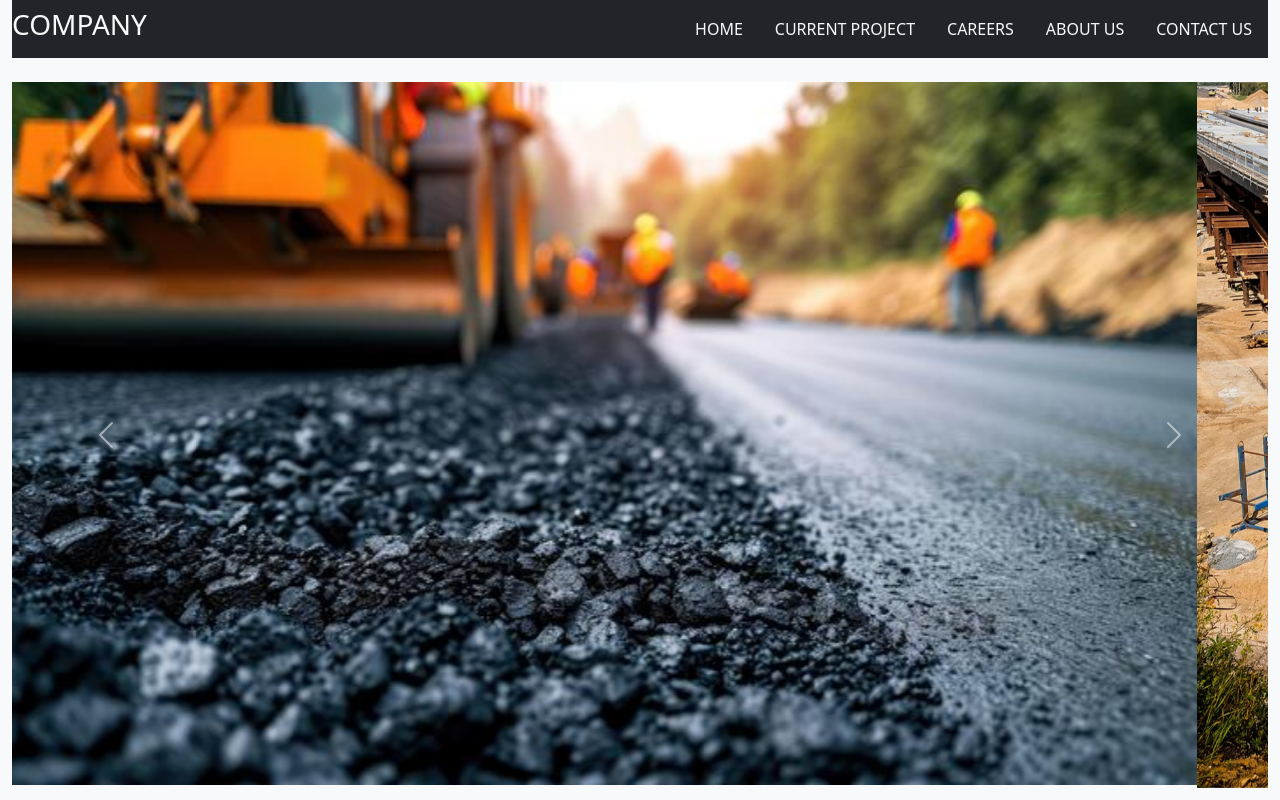
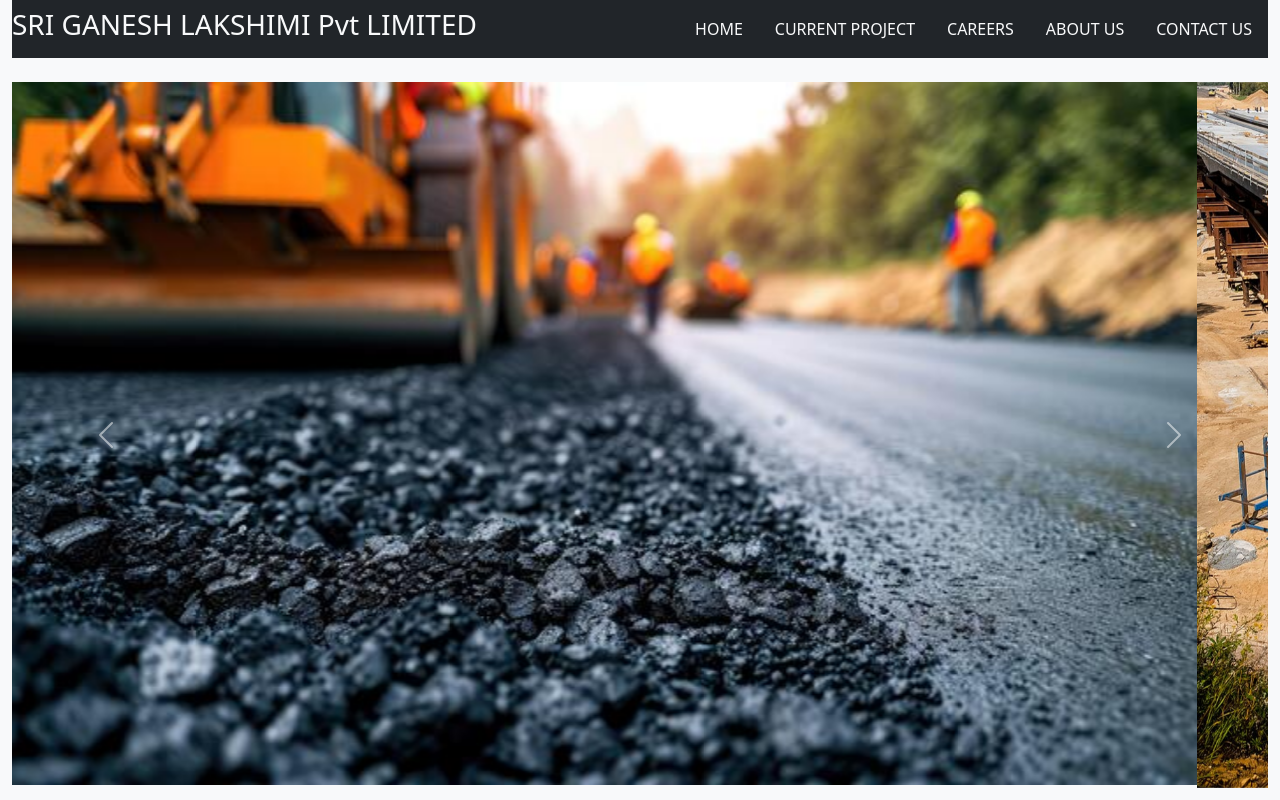
Before and after one commit to Dharanidharan7679/Web-techonology, a plain HTML site: page index.html in a window 1280 px wide. Shown: the top 800 px of the page. Drawn offline with nearby package versions, Linux system fonts and the light colour scheme.

Commit message:
Update index.html

```diff
--- a/index.html
+++ b/index.html
@@ -15,7 +15,7 @@
 <body class="bg-light text-dark">
   <div class="container-fluid">
     <nav class="navbar navbar-expand bg-dark justify-content-center">
-      <div class="text-light"><h3>COMPANY</h3></div>
+      <div class="text-light"><h3>SRI GANESH LAKSHIMI Pvt LIMITED</h3></div>
       <ul class="nav ms-auto">
         <li class="nav-item">
           <a class="nav-link text-light" href="#">HOME</a>
```
